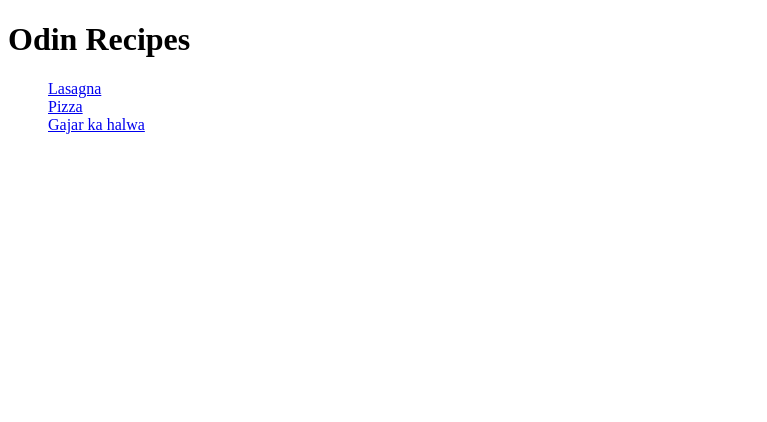
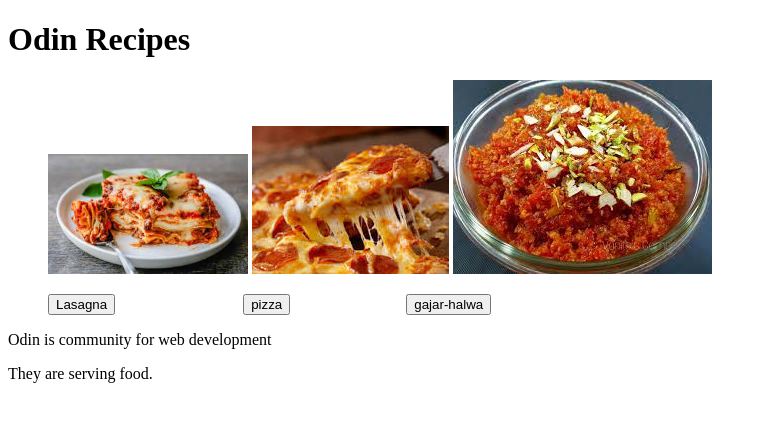
Before and after one commit to Gauravkumar4460/odin-recipes, a plain HTML site: page index.html in a window 1280 px wide. Shown: the whole page, without its empty margins (0-767 px from the left). Drawn offline with Linux system fonts and the light colour scheme.

Commit message:
index.html is updated to incorporate style.css

```diff
--- a/index.html
+++ b/index.html
@@ -3,14 +3,19 @@
 <head>
     <meta charset="UTF-8">
     <meta name="viewport" content="width=device-width, initial-scale=1.0">
-    <title>Document</title>
+    <title>foodHub</title>
+    <link rel="stylesheet" href="style.css">
 </head>
 <body>
-    <h1>Odin Recipes</h1>
+    <h1 class="heading" >Odin Recipes</h1>
     <ul>
-    <a href="recipes/lasagna.html">Lasagna</a><br/>
-    <a href="recipes/pizza.html">Pizza</a><br/>
-    <a href="recipes/gajar-ka-halwa.html">Gajar ka halwa</a>
+    <a href="recipes/lasagna.html"><img  src="recipes/pictures/lasagna.jpeg" width="200px" ></a>
+    <a href="recipes/pizza.html"><img    src="recipes/pictures/pizza.jpeg" ></a>
+    <a href="recipes/gajar-ka-halwa.html"><img src="recipes/pictures/gajar-ka-halwa.jpeg" ></a><br>
+    <p><button>Lasagna</button>  &#160 &#160 &#160 &#160 &#160&#160&#160&#160&#160&#160&#160&#160&#160&#160&#160&#160 &#160 &#160 &#160 &#160 &#160   <button>pizza</button> &#160 &#160 &#160 &#160 &#160 &#160 &#160 &#160 &#160 &#160 &#160 &#160 &#160 &#160 <button>gajar-halwa</button></p>
     </ul>
+    <p class="para graph">Odin is community for web development</p>
+    <p class="para line">They are  serving food.</p>
+
 </body>
 </html>
```
